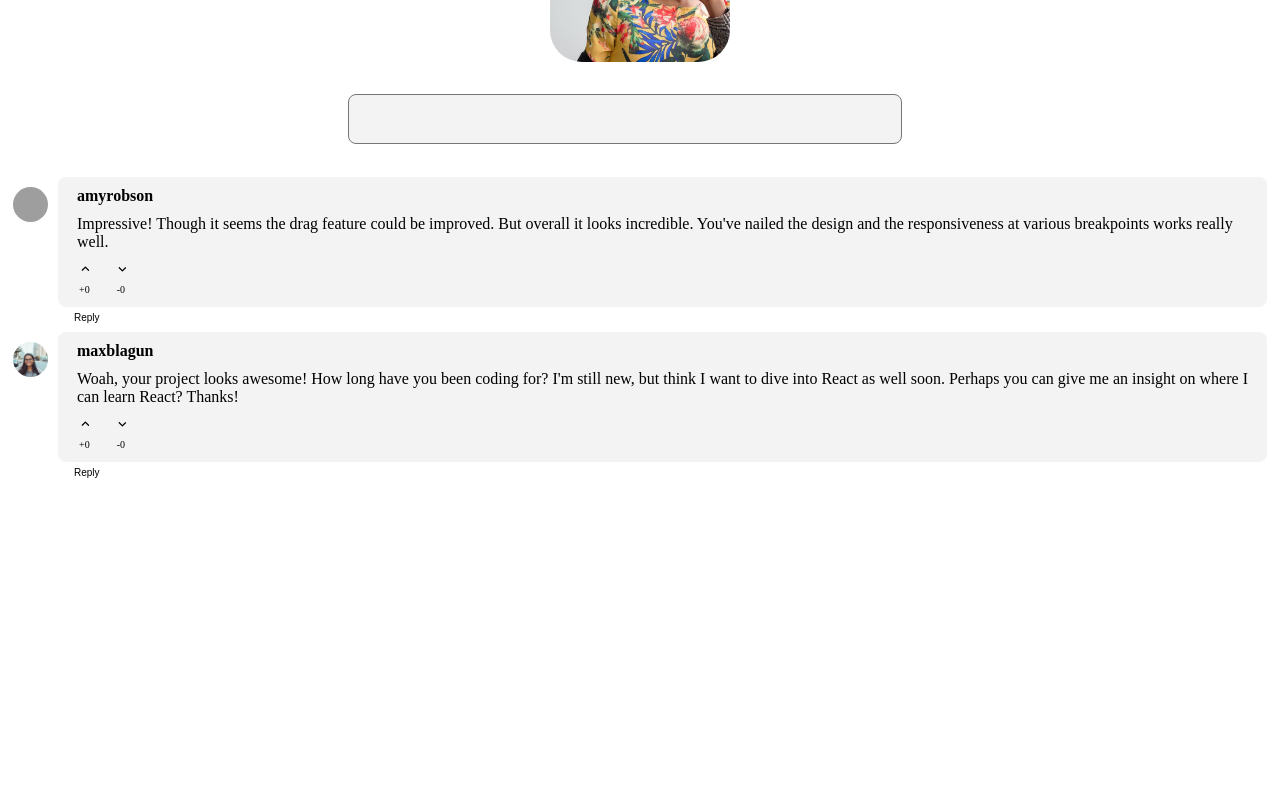
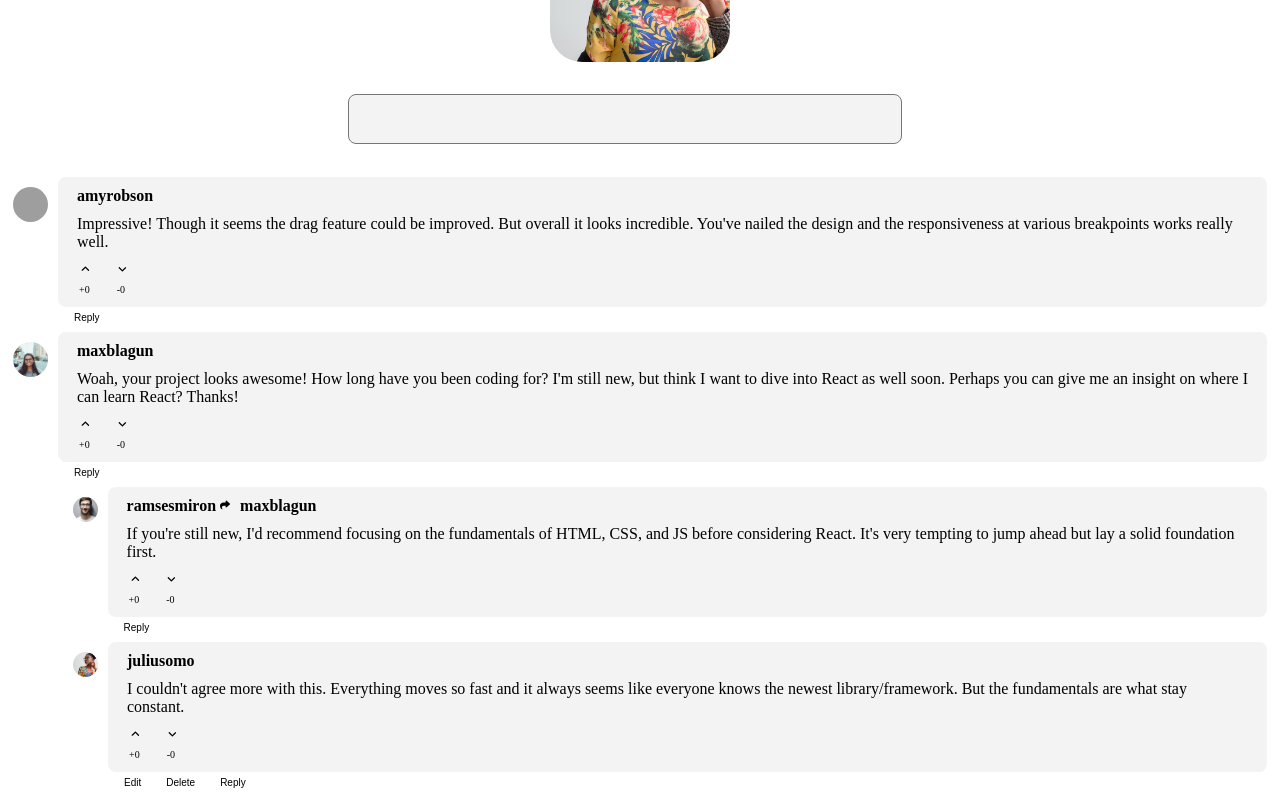
Before and after one commit to vivek256/my-app, a React (Create React App) app: page / in a window 1280 px wide. Shown: the part 182-982 px from the top of the page. Before the commit the page ends 800 px from the top, so only its background shows below. Built offline with nearby package versions, Linux system fonts and the light colour scheme; grey boxes are pictures that could not be loaded.

Commit message:
Update Comment.js

```diff
--- a/src/Comment.js
+++ b/src/Comment.js
@@ -98,6 +98,12 @@ export default function Comment(props) {
         </div>
       </div>
       {replyState ? <TextArea addReply={props.addReply} deleteReply={handleDelete} handleReplyState={handleReplyState} replyingTo={props.data.user.username} replyId={props.id} currentUser={props.currentUser} content={props.data.content} isEditing={isEditing} /> : null}
+      <div style={{marginLeft:'25px'}}>
+        {props.data.replies?.map((val) => {
+          return <Comment id={val.id} data={val} addReply={props.addReply} deleteReply={props.deleteReply} currentUser={props.currentUser} />
+        })}
+
+      </div>
     </>
   );
 }
```
